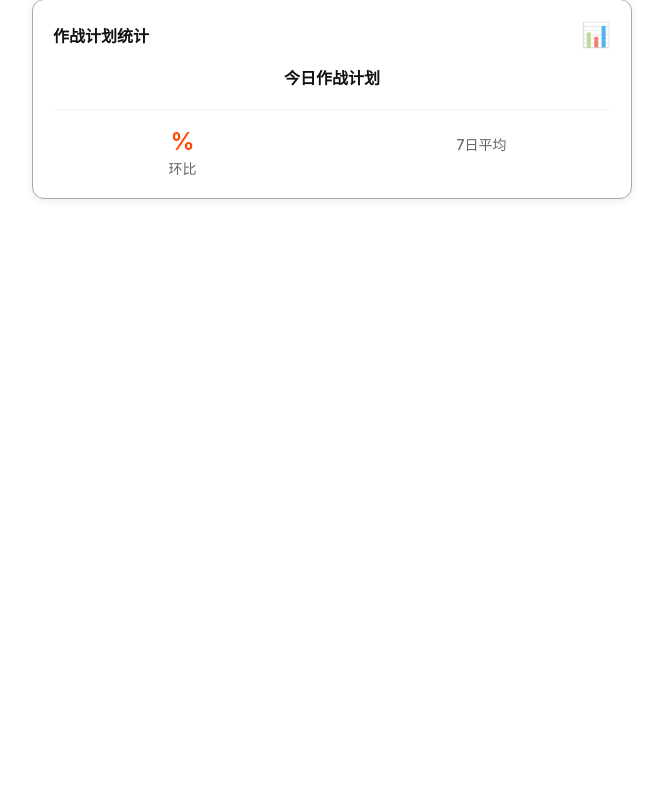
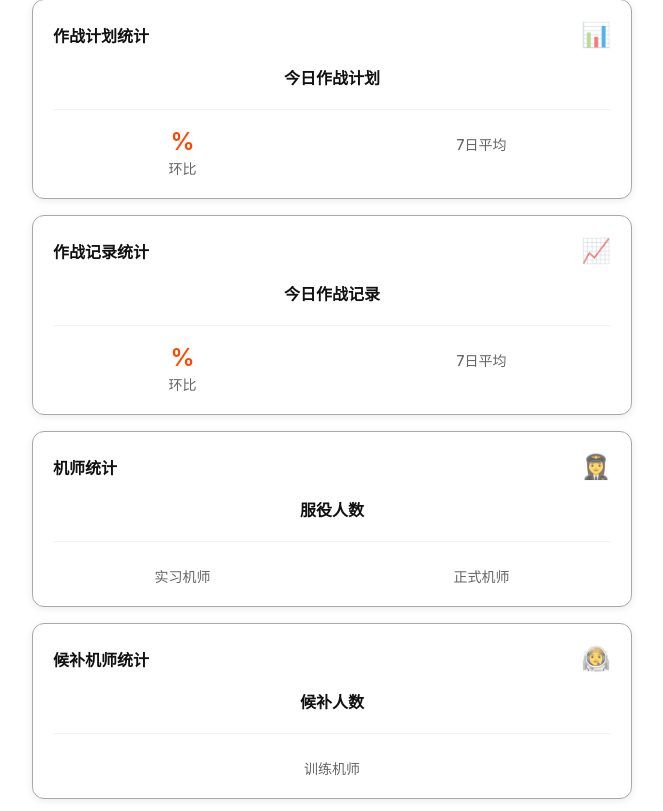
Before and after one commit to wengzhiwen/Lacus-Log, a Flask app: template templates/index.html in a window 1280 px wide. Shown: the part 141-952 px from the top of the page, without its empty margins (308-971 px from the left). Before the commit the page ends 340 px from the top, so only its background shows below. Run offline with Flask 2, Linux system fonts and the light colour scheme; the template is opened without the code that fills it, so the values that code supplies are empty.

Commit message:
新增首页仪表板功能，包含作战记录统计、机师统计及候补机师统计卡片，完成后端数据统计与模板渲染；更新变更日志以反映这些改动。

```diff
--- a/templates/index.html
+++ b/templates/index.html
@@ -28,6 +28,72 @@
         </div>
       </div>
     </div>
+    <div class="card">
+      <div class="card-header">
+        <div class="card-title">作战记录统计</div>
+        <div class="card-icon">📈</div>
+      </div>
+      <div class="card-body">
+        <div class="main-data">
+          <div class="main-value">{{ dashboard_data.battle_today_count }}</div>
+          <div class="main-label">今日作战记录</div>
+        </div>
+        <div class="sub-data">
+          <div class="sub-item">
+            <div class="sub-value {% if dashboard_data.battle_change_rate >= 0 %}positive{% else %}negative{% endif %}">
+              {% if dashboard_data.battle_change_rate >= 0 %}+{% endif %}{{ dashboard_data.battle_change_rate }}%
+            </div>
+            <div class="sub-label">环比</div>
+          </div>
+          <div class="sub-item">
+            <div class="sub-value">{{ dashboard_data.battle_week_avg }}</div>
+            <div class="sub-label">7日平均</div>
+          </div>
+        </div>
+      </div>
+    </div>
+
+    <div class="card">
+      <div class="card-header">
+        <div class="card-title">机师统计</div>
+        <div class="card-icon">👩‍✈️</div>
+      </div>
+      <div class="card-body">
+        <div class="main-data">
+          <div class="main-value">{{ dashboard_data.pilot_serving_count }}</div>
+          <div class="main-label">服役人数</div>
+        </div>
+        <div class="sub-data">
+          <div class="sub-item">
+            <div class="sub-value">{{ dashboard_data.pilot_intern_serving_count }}</div>
+            <div class="sub-label">实习机师</div>
+          </div>
+          <div class="sub-item">
+            <div class="sub-value">{{ dashboard_data.pilot_official_serving_count }}</div>
+            <div class="sub-label">正式机师</div>
+          </div>
+        </div>
+      </div>
+    </div>
+
+    <div class="card">
+      <div class="card-header">
+        <div class="card-title">候补机师统计</div>
+        <div class="card-icon">🧑‍🚀</div>
+      </div>
+      <div class="card-body">
+        <div class="main-data">
+          <div class="main-value">{{ dashboard_data.candidate_not_recruited_count }}</div>
+          <div class="main-label">候补人数</div>
+        </div>
+        <div class="sub-data">
+          <div class="sub-item">
+            <div class="sub-value">{{ dashboard_data.trainee_serving_count }}</div>
+            <div class="sub-label">训练机师</div>
+          </div>
+        </div>
+      </div>
+    </div>
   </div>
 </section>
 
```
Also changed, not shown: routes/main.py (+39 -1 lines), docs/CHANGELOG.md.
